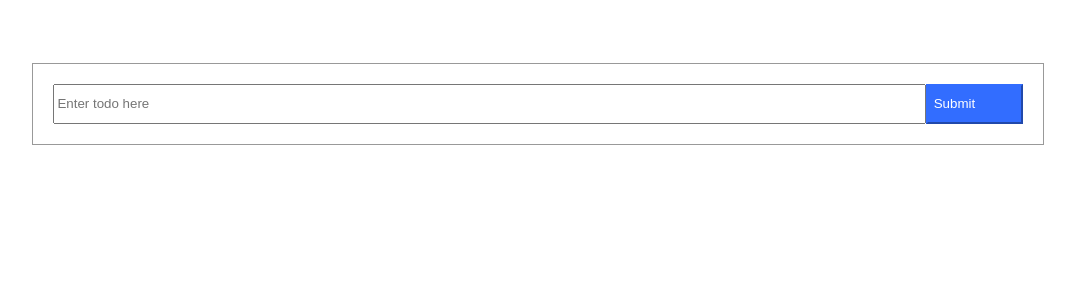
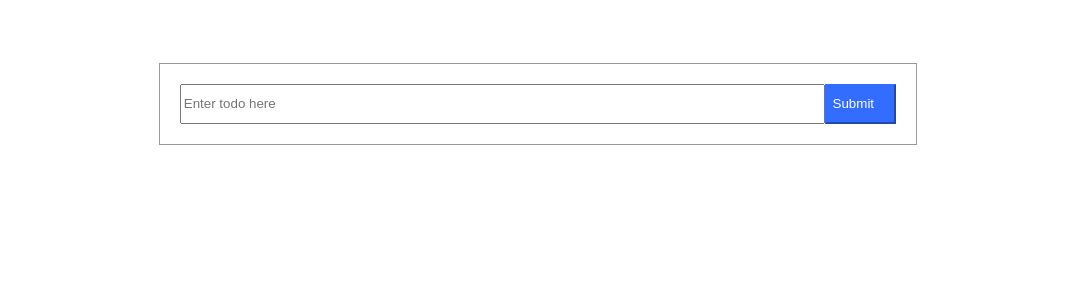
Before and after one commit to Lopezlena89/TodoApp, a React (Vite) app: page / in a window 1280 px wide. Shown: the top 300 px of the page, without its empty margins (102-1177 px from the left). Built offline with nearby package versions, Linux system fonts and the light colour scheme.

Commit message:
Actualizacion css

```diff
--- a/index.html
+++ b/index.html
@@ -4,7 +4,7 @@
     <meta charset="UTF-8" />
     <link rel="icon" type="image/svg+xml" href="/vite.svg" />
     <meta name="viewport" content="width=device-width, initial-scale=1.0" />
-    <title>Vite + React</title>
+    <title>Todo App</title>
     <link rel="stylesheet" href="icomoon/style.css">
   </head>
   <body>
--- a/src/styles.css
+++ b/src/styles.css
@@ -179,7 +179,7 @@ margin-left: 1em;
 
 @media screen and (min-width:1000px) {
     .container{
-        margin: 5% 10% 0% 10%;
+        margin: 5% 20% 0% 20%;
 
     }
     .input{
```
